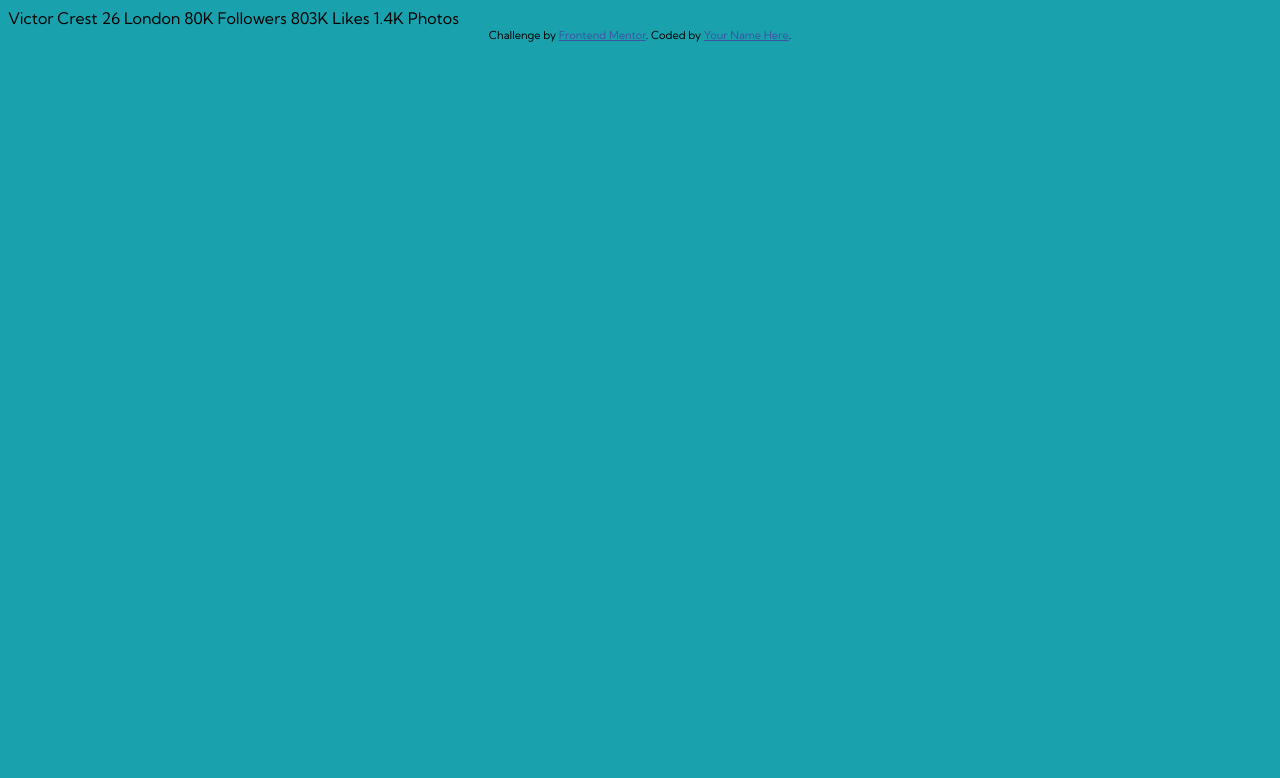
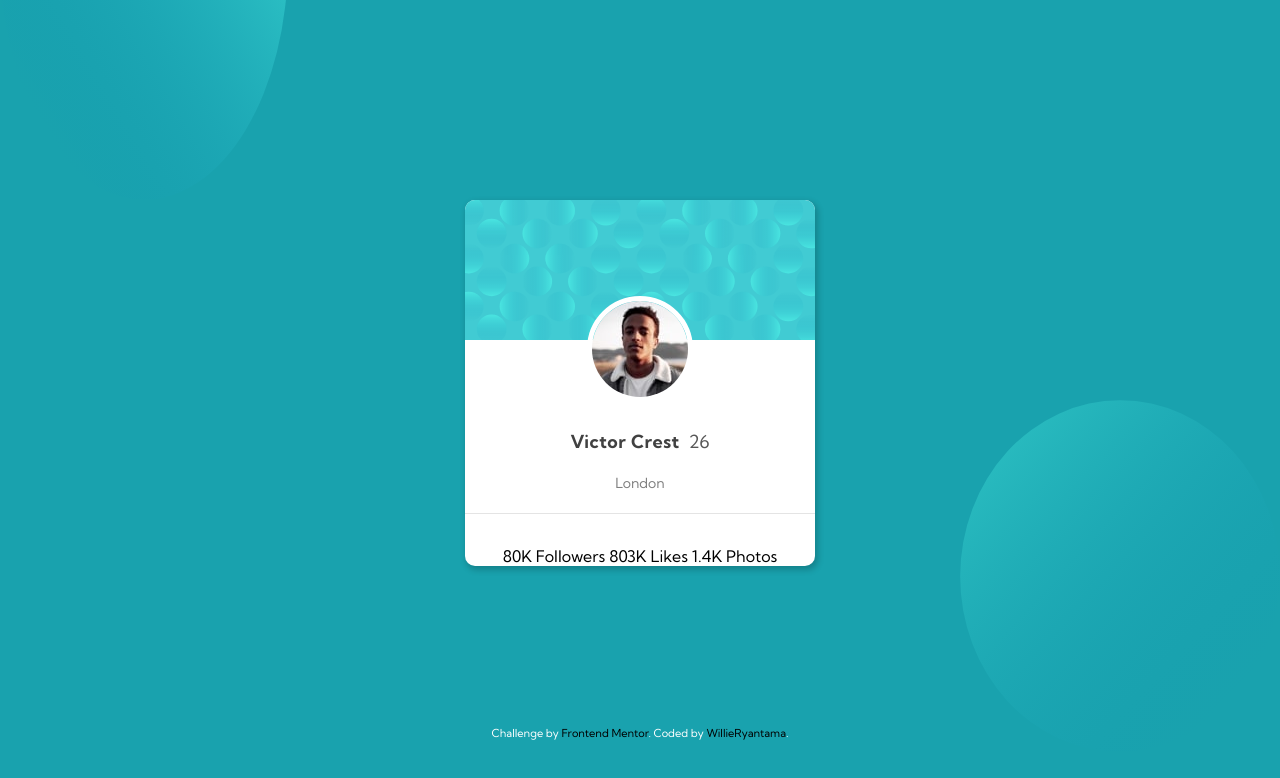
Before and after one commit to otatame/fmentorChal2, a plain HTML site: page index.html in a window 1280 px wide. Drawn offline with Linux system fonts and the light colour scheme.

Commit message:
2nd Commit

```diff
--- a/index.html
+++ b/index.html
@@ -16,11 +16,30 @@
 </head>
 <body>
   <main>
+    <div id="pattern">
+      <div id="pattern1"><img src="images/bg-pattern-top.svg" alt=""></div>
+      <div id="pattern2"><img src="images/bg-pattern-bottom.svg" alt=""></div>
+    </div>
+
     <div id="box">
-      Victor Crest
-      26
-      London
 
+      <div id="bg-pattern">
+        <img src="images/bg-pattern-card.svg" alt="card background">
+      </div>
+
+      <div id="box-bio">
+
+        <div class="dispImg">
+          <img src="images/image-victor.jpg" alt="pp">
+        </div>
+
+        <div class="bio">
+          <p><span class="name">Victor Crest</span> <span class="age">26</span></p>
+          <p class="state">London</p>
+        </div>
+
+        <div class="info">
+          <p>
             80K
             Followers
 
@@ -29,12 +48,21 @@
 
             1.4K
             Photos
+          </p>
+        </div>
+
+      </div>
+
     </div>
   </main>
 
+
+
+  <footer>
     <div class="attribution">
       Challenge by <a href="https://www.frontendmentor.io?ref=challenge" target="_blank">Frontend Mentor</a>.
-    Coded by <a href="#">Your Name Here</a>.
+      Coded by <a href="https://github.com/otatame/fmentorChal2">WillieRyantama</a>.
     </div>
+</footer>
 </body>
 </html>
--- a/style.scss
+++ b/style.scss
@@ -5,11 +5,129 @@ $dblue: hsl(229, 23%, 23%);
 $gblue: hsl(227, 10%, 46%);
 
 //Import
-@import url('https://fonts.googleapis.com/css2?family=Kumbh+Sans&display=swap');
+@import url('https://fonts.googleapis.com/css2?family=Kumbh+Sans:wght@400;700&display=swap');
+//Styling
+*{
+    box-sizing: border-box;
+    margin: 0;
+    padding: 0;
+}
 
-
-//Styling
 body{
     font-family: 'Kumbh Sans', sans-serif;
     background-color: $dc;
+    margin: 0;
+    padding: 0;
+    overflow-x: hidden;
 }
+
+#pattern{
+    position: relative;
+
+    #pattern1{
+        img{
+            width: 18em;
+            height: 30em;
+            bottom: 0;
+            position: absolute;
+        }
+
+    }
+
+    #pattern2{
+        img{
+            margin-top: 25vh;
+            right: 0;
+            width: 20em;
+            height: 22em;
+            position: absolute;
+        }
+
+    }
+}
+
+#box{
+    position: relative;
+    background: white;
+    display: flex;
+    flex-direction: column;
+    align-items: center;
+    justify-content: center;
+    margin-top: 25vh;
+    width: fit-content;
+    margin-left: auto;
+    margin-right: auto;
+    border-radius: 10px;
+    box-shadow: 2px 3px 6px 1px rgba(0,0,0,.2);
+
+    #bg-pattern{
+        img{
+            border-top-left-radius: 10px;
+            border-top-right-radius:10px;
+        }
+    }
+
+    #box-bio{
+       display: flex;
+       flex-direction: column;
+       justify-content: center;
+       align-items: center;
+       width: 100%;
+
+       .dispImg{
+           margin: 0 auto;
+           position: relative;
+           bottom: 3rem;
+           img{
+               border-radius: 50%;
+               border: 5px solid white;
+           }
+       }
+
+       .bio{
+        position: relative;
+        margin-bottom: 2em;
+        margin-top: -1.5em;
+        width: 100%;
+        border-bottom: 1px solid rgb(228, 228, 228);
+        text-align: center;
+
+         .name{
+            font-weight: 700;
+            font-size: 18px;
+            padding-right: 5px;
+            color: rgb(65, 65, 65);
+            letter-spacing: 0.5px;
+         }
+
+         .age{
+             font-weight: 400;
+             font-size: 18px;
+             color: rgb(87, 87, 87);
+         }
+
+         .state{
+             padding: 1.5em 0;
+             font-size: 14px;
+             color: grey;
+             text-align: center;
+         }
+       }
+    }
+}
+
+footer{
+    margin-top: 20vh;
+    color: white;
+
+    .attribution{
+        a{
+            color: black;
+            text-decoration: none;
+        }
+
+        a:hover{
+            text-decoration: underline;
+        }
+    }
+}
```
Also changed, not shown: style.css, 1 other file. Lines whose indentation alone changed are shown as unchanged.
